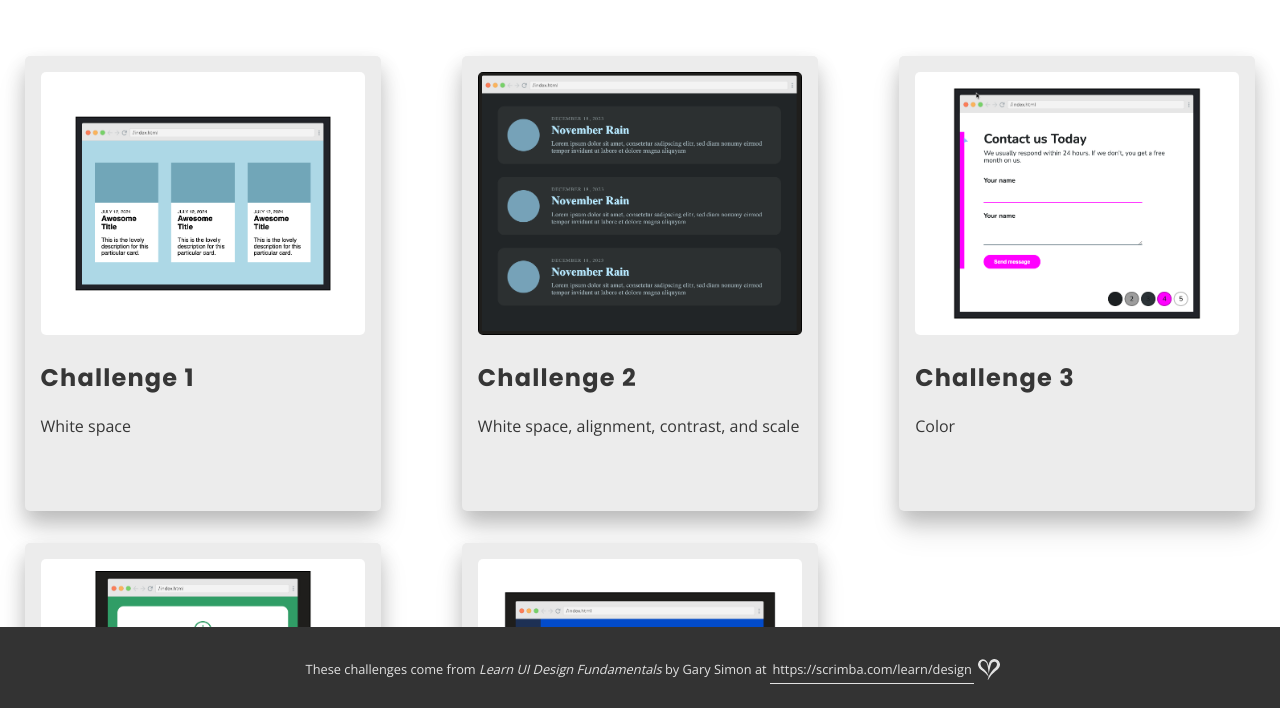
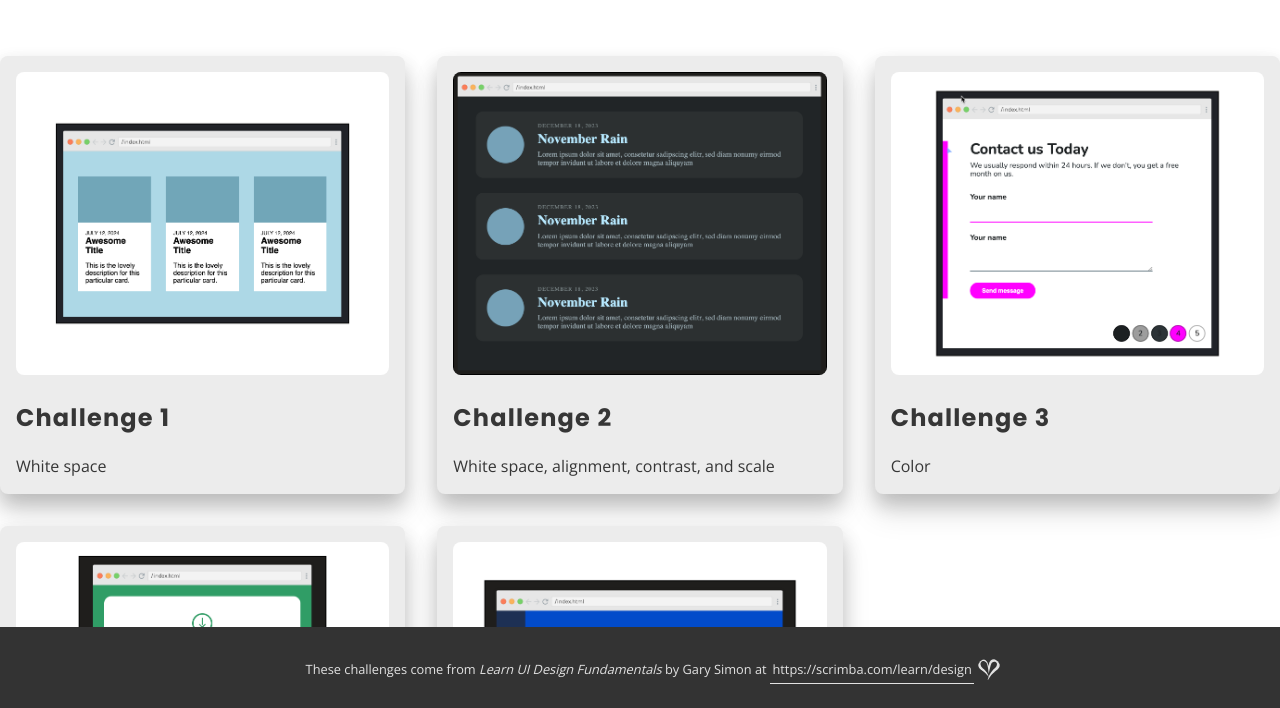
Before and after one commit to cynthiateeters/ui-design-coding-challenges, a plain HTML site: page index.html in a window 1280 px wide. Shown: the part 90-798 px from the top of the page. Drawn offline with nearby package versions, Linux system fonts and the light colour scheme.

Commit message:
fix grid
add flex column to card

```diff
--- a/index.html
+++ b/index.html
@@ -10,7 +10,6 @@
   <body>
     <main>
       <h1>UI Design Challenges</h1>
-      <section class="challenge-1">
       <div class="card">
         <a href="./challenge-1/index.html">
           <div class="image-container">
@@ -20,8 +19,6 @@
           <div class="description">White space</div>
         </a>
       </div>
-      </section>
-      <section class="challenge-2">
       <div class="card">
         <a href="./challenge-2/index.html">
           <img src="./images/c2.png" alt="challenge 2" />
@@ -31,8 +28,6 @@
           </div>
         </a>
       </div>
-      </section>
-      <section class="challenge-3">
       <div class="card">
         <a href="./challenge-3/index.html">
           <img src="./images/c3.png" alt="challenge 3" />
@@ -40,8 +35,6 @@
           <div class="description">Color</div>
         </a>
       </div>
-      </section>
-      <section class="challenge-4">
       <div class="card">
         <a href="./challenge-4/index.html">
           <img src="./images/c4.png" alt="challenge 4" />
@@ -49,8 +42,6 @@
           <div class="description">Visual hierarchy</div>
         </a>
       </div>
-      </section>
-      <section class="challenge-final">
       <div class="card">
         <a href="./challenge-final/index.html">
           <img src="./images/cfinal.png" alt="challenge final" />
@@ -60,15 +51,14 @@
           </div>
         </a>
       </div>
-      </section>
     </main>
     <footer>
       <p>
         These challenges come from
         <span class="title">Learn UI Design Fundamentals</span> by Gary Simon at
         <a class="url" href="https://scrimba.com/learn/design"
-          >https://scrimba.com/learn/design</a
-        >
+          >https://scrimba.com/learn/design
+        </a>
         <img src="./images/heart.svg" class="svg" alt="" />
       </p>
     </footer>
--- a/style.css
+++ b/style.css
@@ -15,6 +15,7 @@ body {
 }
 
 main {
+  height: auto;
   display: grid;
   grid-template-columns: repeat(auto-fit, minmax(20rem, 1fr));
   grid-gap: 2em;
@@ -32,16 +33,15 @@ h1 {
 
 img {
   max-width: 100%;
-  border-radius: 5px;
+  border-radius: 0.5rem;
 }
 
 .card {
-  max-width: 80%;
-  margin: 0 auto;
-  text-align: left;
-  height: max-content;
-  border-radius: 5px;
-  padding: 1em;
+  display: flex;
+  flex-direction: column;
+  padding: 1rem;
+  justify-content: space-between;
+  border-radius: 0.5rem;
   background-color: rgb(236, 236, 236);
   box-shadow: 0px 20px 30px 0px rgba(0, 0, 0, 0.1),
     0px 10px 20px 0px rgba(0, 0, 0, 0.2);
@@ -54,7 +54,6 @@ img {
 
 .card .description {
   line-height: 1.4;
-  height: 5rem;
 }
 
 .card a {
```
Lines whose indentation alone changed are shown as unchanged.
